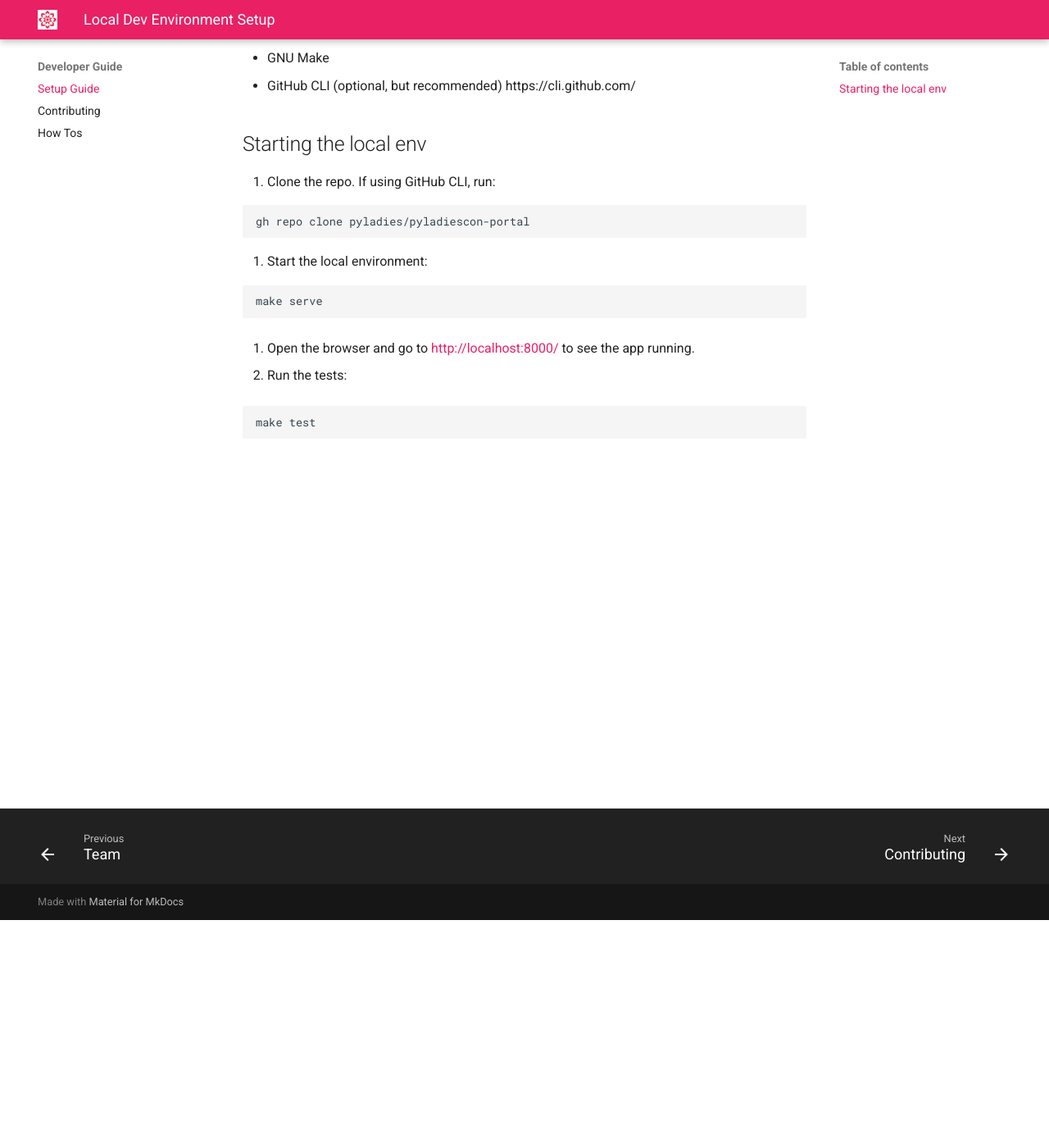
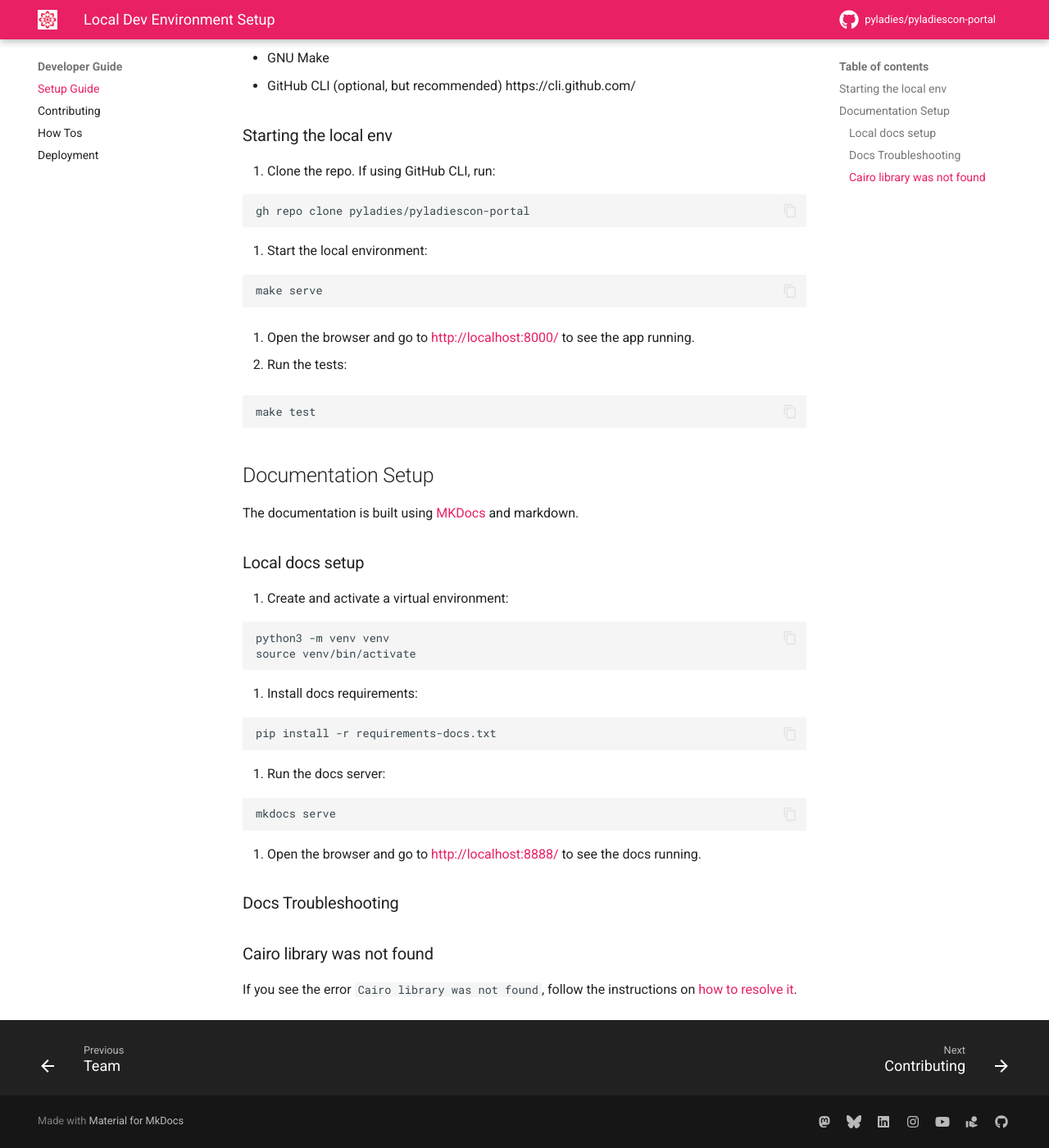
Before and after one commit to pyladies/pyladiescon-portal, an MkDocs documentation site: the page built from docs/developer/setup.md, in a window 1280 px wide and 1400 px high, scrolled down 278 px. Shown: the whole window at 82% size. Built offline with MkDocs 1.6.1 and Material for MkDocs 9.7.7, drawn with Linux system fonts in a browser that asks for light colours; comment, search, counter and statistics services are not loaded.

Commit message:
Add more docs and configuration for mkdocs material theme

````diff
--- a/docs/developer/setup.md
+++ b/docs/developer/setup.md
@@ -13,7 +13,7 @@ Requirements: Have these installed first before continuing further.
 - GitHub CLI (optional, but recommended) https://cli.github.com/
 
 
-## Starting the local env
+### Starting the local env
 
 1. Clone the repo. If using GitHub CLI, run:
 
@@ -34,3 +34,36 @@ make serve
 ```
 make test
 ```
+
+## Documentation Setup
+
+The documentation is built using [MKDocs](https://www.mkdocs.org/) and markdown.
+
+### Local docs setup
+
+1. Create and activate a virtual environment:
+
+```
+python3 -m venv venv
+source venv/bin/activate
+```
+
+2. Install docs requirements:
+
+```
+pip install -r requirements-docs.txt
+```
+
+3. Run the docs server:
+
+```
+mkdocs serve
+```
+
+4. Open the browser and go to <http://localhost:8888/> to see the docs running.
+
+### Docs Troubleshooting
+
+### Cairo library was not found
+
+If you see the error `Cairo library was not found`, follow the instructions on [how to resolve it](https://squidfunk.github.io/mkdocs-material/plugins/requirements/image-processing/?h=cairo#troubleshooting).
--- a/mkdocs.yml
+++ b/mkdocs.yml
@@ -4,6 +4,10 @@ site_url: https://conference.pyladies.com/
 theme:
   name: material
   logo: assets/logo.png
+  icon:
+    repo: fontawesome/brands/github
+    edit: material/pencil
+    view: material/eye
   favicon: assets/favicon.ico
   palette:
     primary: "pink"
@@ -17,7 +21,14 @@ theme:
     - search.share
     - search.suggest
     - toc.follow
-
+    - content.code.copy
+    - content.code.select
+    - content.tabs.link
+    - content.action.edit
+  markdown_extensions:
+    - pymdownx.superfences
+    - pymdownx.tabbed:
+        alternate_style: true
 nav:
   - Home: index.md
   - About:
@@ -27,6 +38,7 @@ nav:
     - Setup Guide: developer/setup.md
     - Contributing: developer/contributing.md
     - How Tos: developer/howto.md
+    - Deployment: developer/deployment.md
   - User Guide:
     - Get started: user/get_started.md
     - Core Team: user/core_team.md
@@ -36,9 +48,40 @@ nav:
     - Terms of Service: policies/terms_of_use.md
     - Acceptable Use Policy: policies/acceptable_use_policy.md
     - Code of Conduct: https://global-conference-2025.netlify.app/en/coc/
-
+repo_url: https://github.com/pyladies/pyladiescon-portal
+repo_name: pyladies/pyladiescon-portal
+edit_uri: edit/main/docs/
 extra:
   homepage: http://localhost:8888
+  social:
+    - icon: fontawesome/brands/mastodon
+      link: https://fosstodon.org/@pyladies
+      name: Follow us on Mastodon
+    - icon: fontawesome/brands/bluesky
+      link: https://bsky.app/profile/pyladiescon.bsky.social
+      name: Follow us on BlueSky
+    - icon: fontawesome/brands/linkedin
+      link: https://linkedin.com/company/pyladiescon
+      name: Connect with us on LinkedIn
+    - icon: fontawesome/brands/instagram
+      link: https://instagram.com/pyladiescon
+      name: Follow us on Instagram
+    - icon: fontawesome/brands/youtube
+      link: https://youtube.com/@pyladiesglobal
+      name: Subscribe to our YouTube Channel
+    - icon: material/hand-coin
+      link: https://psfmember.org/civicrm/contribute/transact/?reset=1&id=53
+      name: Donate to PyLadiesCon
+    - icon: fontawesome/brands/github
+      link: https://github.com/pyladies/pyladiescon-portal
+      name: Contribute to our repository
 plugins:
   - social
   - tags
+  - rss
+  - git-revision-date-localized:
+      enable_creation_date: true
+  - git-committers:
+      repository: pyladies/pyladiescon-portal
+      branch: main
+dev_addr: '0.0.0.0:8888'
--- a/requirements-docs.txt
+++ b/requirements-docs.txt
@@ -1,3 +1,7 @@
 mkdocs==1.6.0
 mkdocs-awesome-nav==3.1.1
 mkdocs-material==9.6.12
+mkdocs-material[imaging]
+mkdocs-rss-plugin
+mkdocs-git-revision-date-localized-plugin
+mkdocs-git-committers-plugin-2
--- a/requirements.txt
+++ b/requirements.txt
@@ -1,3 +1,4 @@
+-r requirements-docs.txt
 asgiref==3.8.1
 Django==5.1.7
 django-allauth==65.5.0
````
Also changed, not shown: other parts of requirements.txt (+0 -4 lines), docs/developer/contributing.md (+9 -1 lines), docs/developer/deployment.md (added, +17 -0 lines), docs/index.md (+4 -3 lines).
